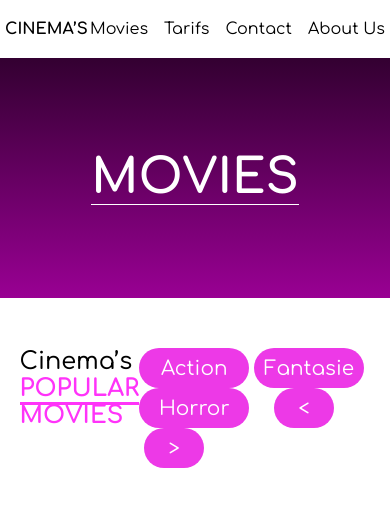
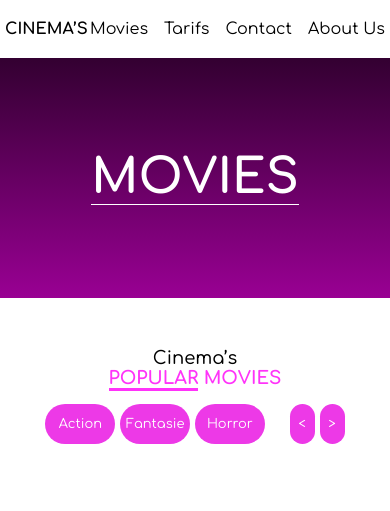
Before and after one commit to abderrahmaneRabeh/Bref-2-cinema, a plain HTML site: page pages/movies.html in a window 390 px wide. Shown: the top 511 px of the page. Drawn offline with Linux system fonts and the light colour scheme.

Commit message:
Faire page Movies responsive et cree prototype en figma

```diff
--- a/css/movies.css
+++ b/css/movies.css
@@ -62,7 +62,7 @@
   gap: 10px;
 
   & .card {
-    width: 22%;
+    width: 250px;
     margin-top: 20px;
 
     & img {
@@ -96,3 +96,74 @@
     }
   }
 }
+
+@media (width < 1000px) {
+}
+
+@media (width < 900px) {
+  .popular-movies {
+    & .right {
+      & button {
+        width: 80px;
+        height: 40px;
+        font-size: 15px;
+      }
+
+      & .symbol {
+        width: 30px;
+      }
+    }
+    & .left {
+      & .Title {
+        font-size: 20px;
+      }
+      & .subtitle {
+        font-size: 20px;
+        color: #ff33f9;
+        font-weight: bolder;
+      }
+    }
+  }
+}
+@media (width < 700px) {
+  .popular-movies {
+    & .right {
+      & button {
+        width: 70px;
+        height: 40px;
+        font-size: 13px;
+      }
+
+      & .symbol {
+        width: 25px;
+      }
+    }
+    & .left {
+      & .Title {
+        font-size: 18px;
+      }
+      & .subtitle {
+        font-size: 18px;
+        color: #ff33f9;
+        font-weight: bolder;
+      }
+    }
+  }
+}
+
+@media (width < 570px) {
+  .popular-movies {
+    display: block;
+    text-align: center;
+    & .right {
+      text-align: center;
+    }
+
+    & .left {
+      margin-bottom: 1rem;
+      & .Title {
+        text-align: center;
+      }
+    }
+  }
+}
```
